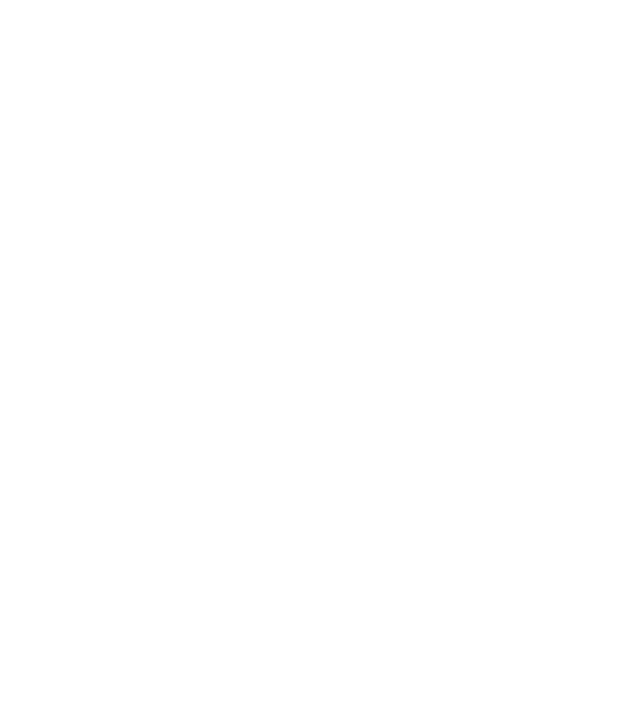
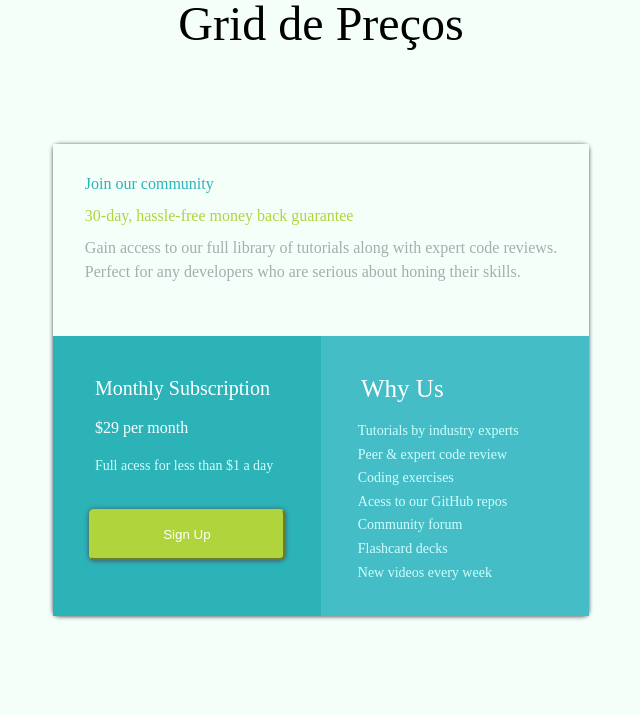
Before and after one commit to MatheusXI/Projeto-Front-end, a plain HTML site: page Projeto-Grid/index.html in a window 1280 px wide. Shown: the whole page, without its empty margins (319-959 px from the left). Drawn offline with Linux system fonts and the light colour scheme.

Commit message:
Feita a estrutura da pagina

```diff
--- a/Projeto-Grid/index.html
+++ b/Projeto-Grid/index.html
@@ -5,9 +5,49 @@
     <meta http-equiv="X-UA-Compatible" content="IE=edge">
     <meta name="viewport" content="width=device-width, initial-scale=1.0">
     <title>Document</title>
+    <link rel="stylesheet" href="style.css">
+    <link rel="stylesheet" href="reset.css">
+</head>
+    <body>
+    <header class="cabecalho">
+        <h1 class="title">
+            Grid de Preços
+        </h1>
+        </header>
+            <main>
+                <section class="container">
+                        <div class="join">
+                            <h1 class="h1">Join our community</h1>
+                            <h2>30-day, hassle-free money back guarantee</h2>
+                            <p>Gain access to our full library of tutorials along with expert code reviews.</p>
+                            <p>Perfect for any developers who are serious about honing their skills.</p>
+                        </div>
 
-</head>
-<body>
-
+                        <section class="containerPrice">
+                            <div class="price">
+                                    <div class="divPrice">
+                                        <h1 class="h1Price">Monthly Subscription</h1>
+                                        <h2 class="h2Price">$29 per month</h2>
+                                        <p class="pPrice">Full acess for less than $1 a day</p>
+                                    </div>
+                                    <div class="divButton">
+                                        <button class="button">Sign Up</button>
+                                    </div>
+                            </div>
+                            <div class="why">
+                                <h1 class="h1Why">Why Us</h1>
+                                <ul class="lista">
+                                    <li>Tutorials by industry experts</li>
+                                    <li>Peer & expert code review</li>
+                                    <li>Coding exercises</li>
+                                    <li>Acess to our GitHub repos</li>
+                                    <li>Community forum</li>
+                                    <li>Flashcard decks</li>
+                                    <li>New videos every week</li>
+                                </ul>
+                            </div>
+                        </section>
+                </section>
+            </main>
 </body>
 </html>
--- /dev/null
+++ b/Projeto-Grid/reset.css
@@ -0,0 +1,48 @@
+/* http://meyerweb.com/eric/tools/css/reset/
+   v2.0 | 20110126
+   License: none (public domain)
+*/
+
+html, body, div, span, applet, object, iframe,
+h1, h2, h3, h4, h5, h6, p, blockquote, pre,
+a, abbr, acronym, address, big, cite, code,
+del, dfn, em, img, ins, kbd, q, s, samp,
+small, strike, strong, sub, sup, tt, var,
+b, u, i, center,
+dl, dt, dd, ol, ul, li,
+fieldset, form, label, legend,
+table, caption, tbody, tfoot, thead, tr, th, td,
+article, aside, canvas, details, embed,
+figure, figcaption, footer, header, hgroup,
+menu, nav, output, ruby, section, summary,
+time, mark, audio, video {
+	margin: 0;
+	padding: 0;
+	border: 0;
+	font-size: 100%;
+	font: inherit;
+	vertical-align: baseline;
+}
+/* HTML5 display-role reset for older browsers */
+article, aside, details, figcaption, figure,
+footer, header, hgroup, menu, nav, section {
+	display: block;
+}
+body {
+	line-height: 1;
+}
+ol, ul {
+	list-style: none;
+}
+blockquote, q {
+	quotes: none;
+}
+blockquote:before, blockquote:after,
+q:before, q:after {
+	content: '';
+	content: none;
+}
+table {
+	border-collapse: collapse;
+	border-spacing: 0;
+}
--- a/Projeto-Grid/stlye.css
+++ /dev/null
@@ -1,4 +0,0 @@
-body {
-    background-color: aqua;
-
-}
--- /dev/null
+++ b/Projeto-Grid/style.css
@@ -0,0 +1,112 @@
+* {
+    background-color: mintcream;
+}
+
+main {
+    display: flex;
+    justify-content: center;
+}
+
+.cabecalho {
+    display: flex;
+    justify-content: center;
+
+}
+
+.title{
+    font-size: 3rem;
+    color: black;
+}
+
+.container {
+    display: grid;
+    grid-gap: 1rem;
+    border-color: mintcream;
+    border-radius: 6px;
+    border-style: solid;
+    box-shadow: 0px 0.5px 4px #474a51;
+    margin: 6rem;
+    min-width: auto;
+}
+
+.join {
+    display: grid;
+    padding: 2rem;
+}
+
+.join h1 {
+   color: #2CB3B8;
+   margin-bottom: 1rem;
+}
+
+.join h2 {
+    color: #B0D43B;
+    margin-bottom: 1rem;
+}
+
+.join p {
+    color: #A5ADAD;
+    margin-bottom: 0.5rem;
+}
+
+.containerPrice {
+    display: grid;
+    grid-template-columns: 1fr 1fr;
+}
+
+.price, .h1Price, .h2Price, .pPrice{
+    background-color: #2CB3B8;
+    color: white;
+    padding: 0.7rem;
+}
+
+.h1Price {
+    font-size: 20px;
+}
+
+.pPrice {
+    color: #cfffff;
+    font-size: 14px;
+}
+
+.divPrice {
+    margin: 8%;
+}
+
+.divButton {
+    display: flex;
+    justify-content: center;
+    background-color: #2CB3B8;
+    min-width: 40%;
+    margin-top: 10%;
+}
+
+.button {
+    color: white;
+    border-color: #B0D43B;
+    background-color: #B0D43B;
+    box-shadow: 0 0.5px 5px #474a51;
+    border-radius: 5px;
+    padding: 1rem;
+    width: 80%;
+}
+
+.why {
+    padding: 2rem;
+    background-color: #45bdc7;
+    color: white;
+}
+
+.h1Why {
+    padding: 0.5rem;
+    background-color: #45bdc7;
+    font-size: 25px;
+    margin-bottom: 5%;
+}
+
+.lista li {
+    background-color: #45bdc7;
+    padding: 0.3rem;
+    font-size: 14px;
+    color: #cfffff;
+}
```
